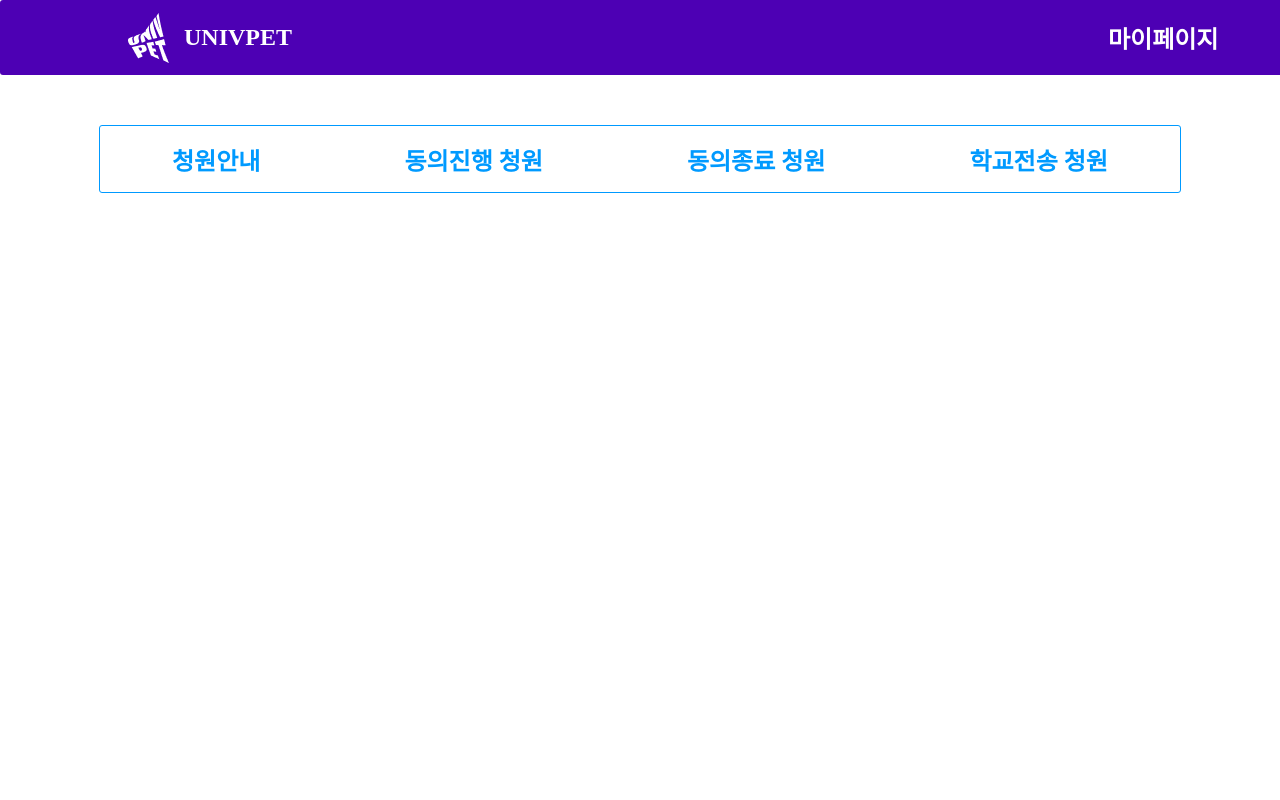
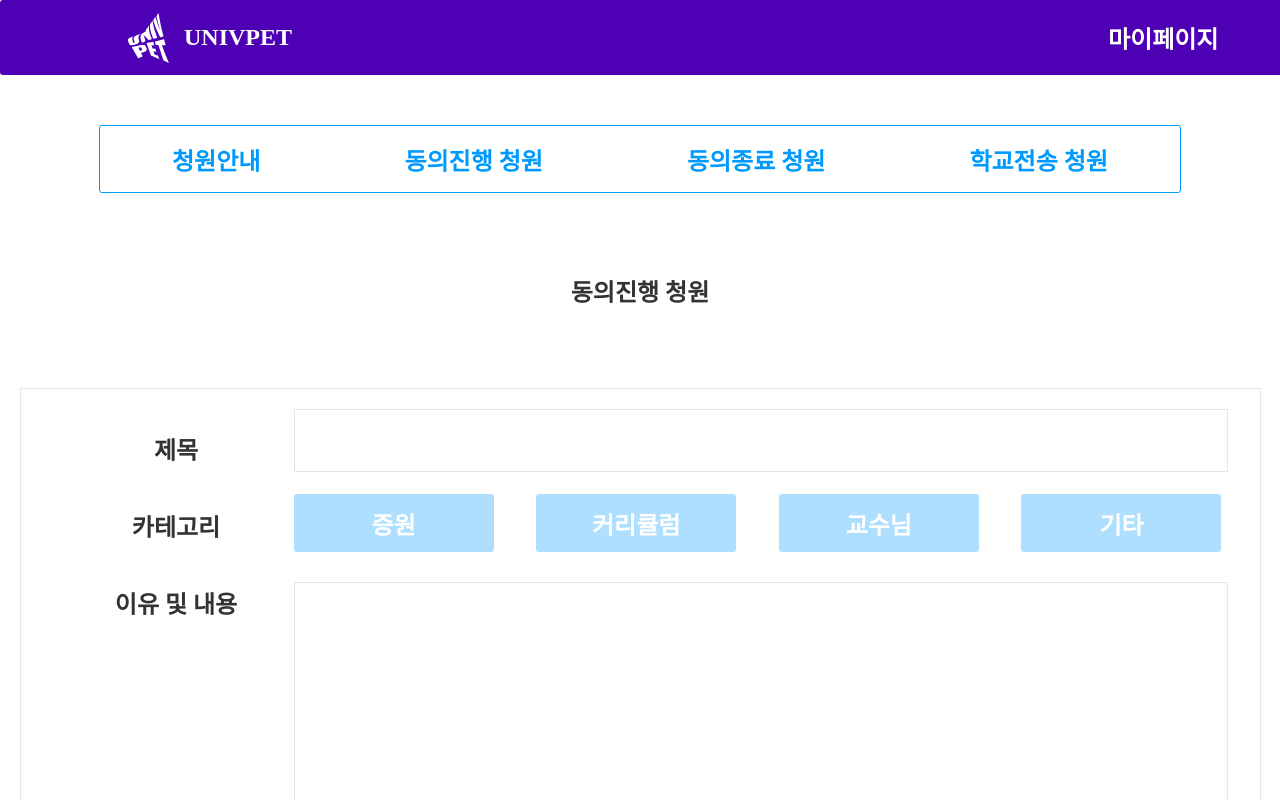
Before and after one commit to Sinchonthon-Minyoung-Team/7team_front, a React (Create React App) app in the folder education/: page /petitiondetail in a window 1280 px wide. Shown: the top 800 px of the page. Built offline with nearby package versions, Linux system fonts and the light colour scheme.

Commit message:
청원하기 requset

```diff
--- a/education/src/App.js
+++ b/education/src/App.js
@@ -6,6 +6,7 @@ import About from "./pages/Board/About";
 import Article from "./pages/Board/Article";
 
 import MakePetition from "./pages/Board/MakePetition";
+import PetitionDetail from "./pages/Board/PetitionDetail";
 
 function App() {
     return (
@@ -23,11 +24,14 @@ function App() {
                     <Route path="/done" element={<Article type="done" />} />
                     <Route path="/sent" element={<Article type="sent" />} />
                     <Route path="/makepetition" element={<MakePetition />} />
+                    <Route
+                        path="/petitiondetail"
+                        element={<PetitionDetail />}
+                    />
                 </Routes>
             </Router>
         </>
     );
-
 }
 
 export default App;
--- a/education/src/pages/Board/MakePetition.js
+++ b/education/src/pages/Board/MakePetition.js
@@ -1,10 +1,65 @@
 import Menu from "../../components/Menu";
 import PetitionCard from "../../components/PetitonCard";
 import styled from "styled-components";
+import { useNavigate } from "react-router-dom";
 
+import axios from "axios";
+import { getCookie } from "../../API/Cookie";
 import Categorybar from "../../components/Categorybar";
+import { useEffect, useState } from "react";
 
 function MakePetition() {
+    const [newPostData, setNewPostData] = useState({
+        title: "",
+        category: "",
+        content: "",
+        duration: "",
+    });
+    const [ca, setCa] = useState("");
+
+    const { title, category, content, duration } = newPostData;
+    const onChange = (event) => {
+        const { name, value } = event.target;
+        console.log(name);
+        setNewPostData((prevData) => ({
+            ...prevData,
+            [name]: value,
+        }));
+    };
+
+    const handleCategory = (cate) => {
+        setNewPostData((prevData) => ({
+            ...prevData,
+            category: cate,
+        }));
+    };
+
+    const navigate = useNavigate();
+    const access = getCookie("accessToken");
+    const onClick = async (event) => {
+        event.preventDefault();
+
+        try {
+            const res = await axios.post(
+                `${process.env.REACT_APP_BaseUrl}/posts/`,
+                {
+                    title: title,
+                    category: category,
+                    content: content,
+                    duration: 30,
+                },
+                { headers: { Authorization: `Bearer ${access}` } }
+            );
+            if (res.status === 200 || res.status === 201) {
+                alert("글 등록이 완료되었습니다!");
+                navigate("/");
+            } else {
+                alert("등록에 실패했습니다. 다시 시도해주세요.");
+            }
+        } catch (error) {
+            alert("오류가 발생했습니다. 다시 시도해주세요.");
+        }
+    };
     return (
         <>
             <Wrapper>
@@ -16,17 +71,49 @@ function MakePetition() {
                         <div className="title">이유 및 내용</div>
                     </ContentTitle>
                     <Contents>
-                        <input className="putTitle"></input>
+                        <input
+                            className="putTitle"
+                            name="title"
+                            value={title}
+                            onChange={onChange}
+                        ></input>
                         <CategoryBox>
-                            <div className="box">증원</div>
-                            <div className="box">커리큘럼</div>
-                            <div className="box">교수님</div>
-                            <div className="box">기타</div>
+                            <div
+                                className="box"
+                                onClick={() => handleCategory("MO")}
+                            >
+                                증원
+                            </div>
+                            <div
+                                className="box"
+                                onClick={() => handleCategory("CU")}
+                            >
+                                커리큘럼
+                            </div>
+                            <div
+                                className="box"
+                                onClick={() => handleCategory("PR")}
+                            >
+                                교수님
+                            </div>
+                            <div
+                                className="box"
+                                onClick={() => handleCategory("ET")}
+                            >
+                                기타
+                            </div>
                         </CategoryBox>
-                        <input className="putReason"></input>
+                        <input
+                            className="putReason"
+                            name="content"
+                            value={content}
+                            onChange={onChange}
+                        ></input>
                     </Contents>
                 </Container>
-                <div className="box">제출하기</div>
+                <div className="box" onClick={onClick}>
+                    제출하기
+                </div>
             </Wrapper>
         </>
     );
--- /dev/null
+++ b/education/src/pages/Board/PetitionDetail.js
@@ -0,0 +1,126 @@
+import styled from "styled-components";
+
+function PetitionDetail() {
+    return (
+        <>
+            <Wrapper>
+                <Title>동의진행 청원</Title>
+                <Container>
+                    <ContentTitle>
+                        <div className="title">제목</div>
+                        <div className="title">카테고리</div>
+                        <div className="title">이유 및 내용</div>
+                    </ContentTitle>
+                    <Contents>
+                        <input className="putTitle"></input>
+                        <CategoryBox>
+                            <div className="box">증원</div>
+                            <div className="box">커리큘럼</div>
+                            <div className="box">교수님</div>
+                            <div className="box">기타</div>
+                        </CategoryBox>
+                        <input className="putReason"></input>
+                    </Contents>
+                </Container>
+                <div className="box">제출하기</div>
+            </Wrapper>
+        </>
+    );
+}
+export default PetitionDetail;
+
+const Wrapper = styled.div`
+    display: flex;
+    flex-direction: column;
+    justify-content: center;
+    align-items: center;
+
+    .box {
+        display: flex;
+        width: 200px;
+        height: 58px;
+        justify-content: center;
+        align-items: center;
+        color: white;
+        border-radius: 3px;
+        font-size: 24px;
+        font-weight: 600;
+        background-color: #009aff;
+    }
+`;
+const Title = styled.div`
+    width: 1239px;
+    display: flex;
+    font-size: 24px;
+    font-weight: 800;
+    color: #333333;
+    justify-content: center;
+    margin-top: 30px;
+    margin-bottom: 80px;
+`;
+const Container = styled.div`
+    width: 1239px;
+    height: 699px;
+    display: flex;
+    flex-direction: row;
+    justify-content: center;
+    background-color: white;
+    border: 1px solid var(--light-mode-stroke, #e5e5e5);
+
+    margin-bottom: 10px;
+`;
+const ContentTitle = styled.div`
+    width: 235px;
+    height: 699px;
+    display: flex;
+    flex-direction: column;
+    align-items: center;
+    .title {
+        font-size: 24px;
+        color: #333;
+        font-weight: 600;
+        padding-top: 42px;
+    }
+`;
+const Contents = styled.div`
+    width: 928px;
+    display: flex;
+    flex-direction: column;
+    .putTitle {
+        width: 928px;
+        height: 59px;
+        border: 1px solid var(--light-mode-stroke, #e5e5e5);
+        margin-top: 20px;
+        font-size: 22px;
+        font-weight: 600;
+    }
+    .putReason {
+        width: 928px;
+        height: 486px;
+        border: 1px solid var(--light-mode-stroke, #e5e5e5);
+        margin-top: 30px;
+        font-size: 20px;
+        align-self: flex-start;
+    }
+`;
+const CategoryBox = styled.div`
+    display: flex;
+    width: 928px;
+    justify-content: space-between;
+    margin-top: 22px;
+    .box {
+        display: flex;
+        width: 200px;
+        height: 58px;
+        justify-content: center;
+        align-items: center;
+        color: white;
+        font-size: 24px;
+        font-weight: 600;
+        background-color: #afdfff;
+        border-radius: 3px;
+    }
+    .box:hover {
+        background-color: #009aff;
+    }
+`;
```
